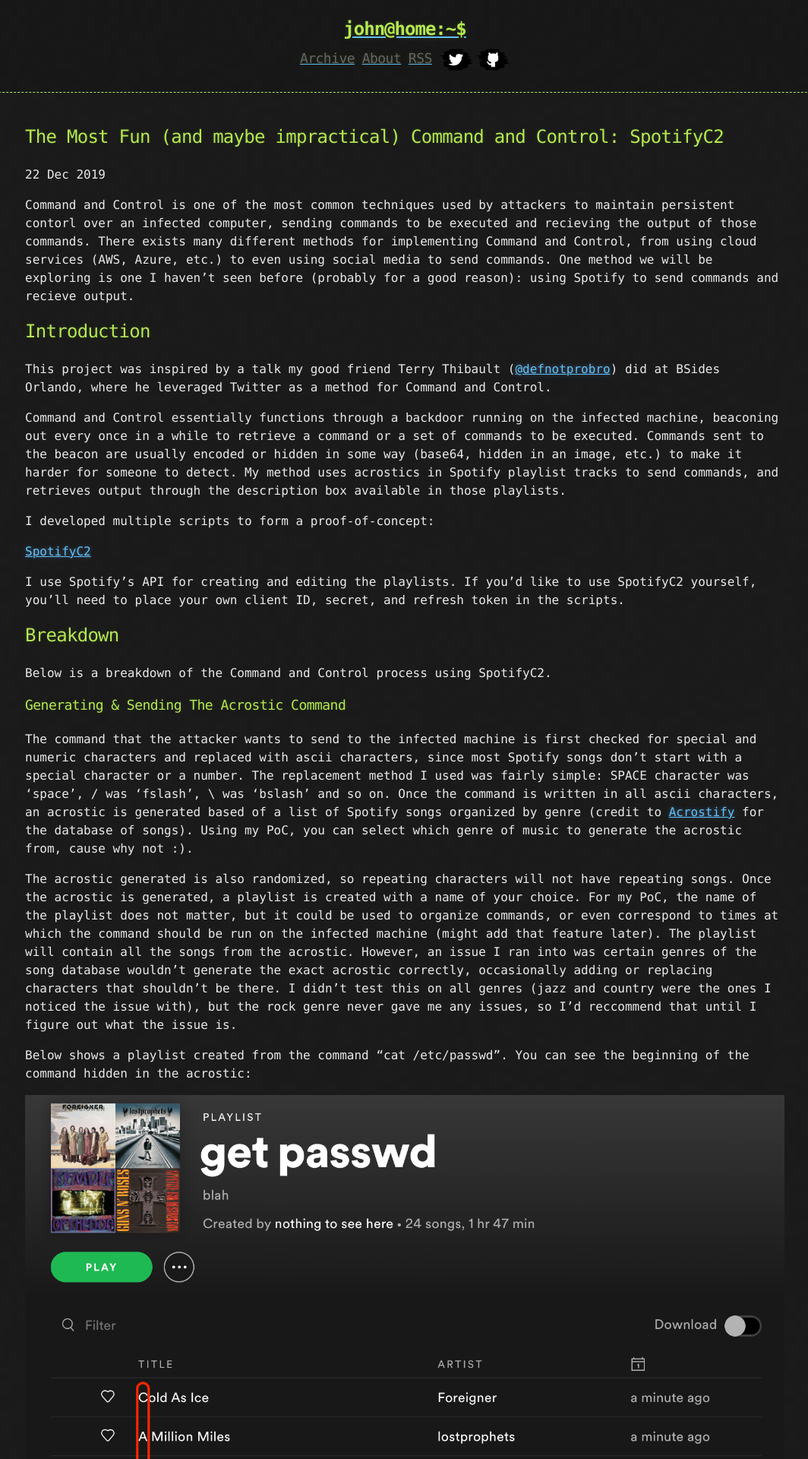
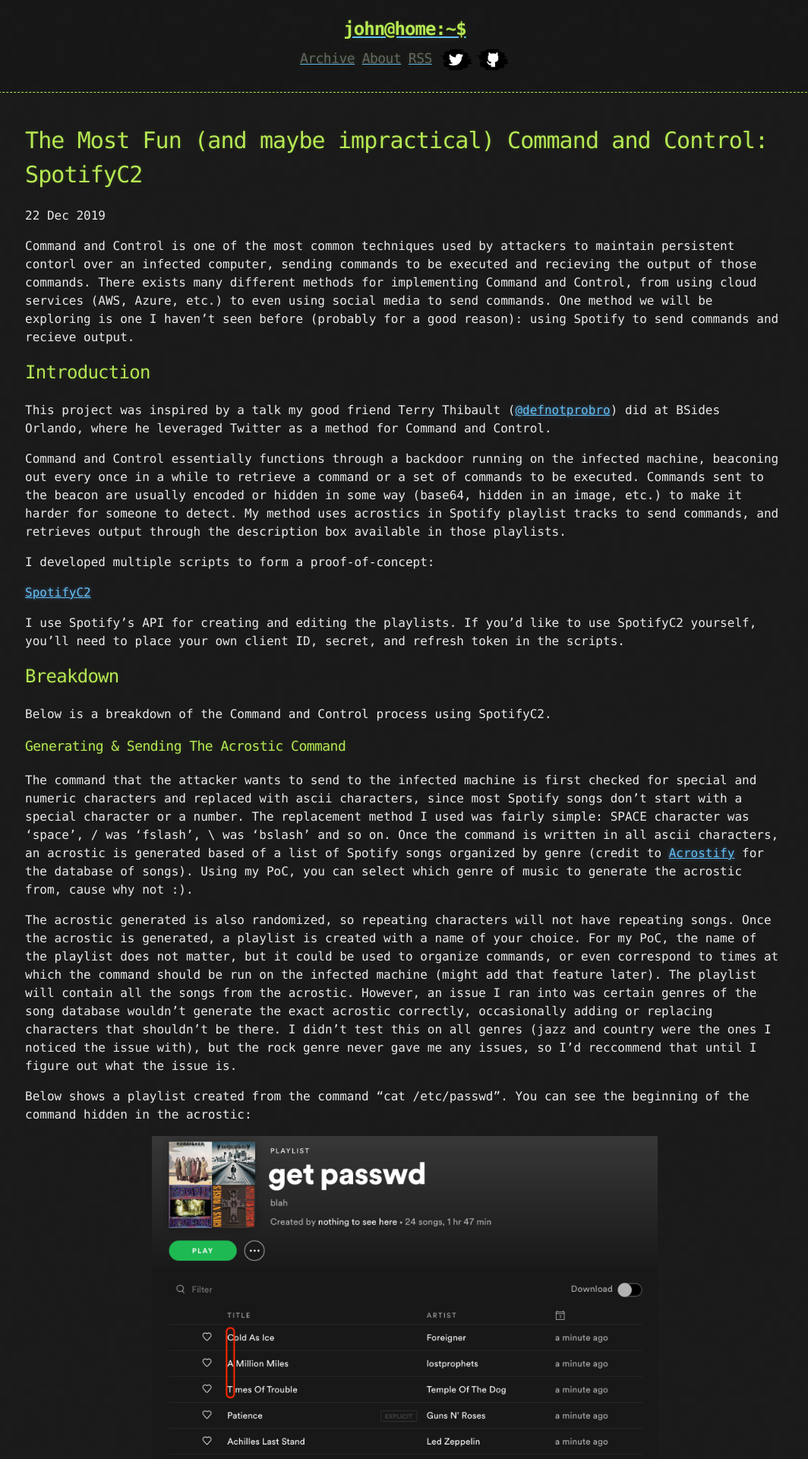
Before and after one commit to JohnWoodman/blog, a Jekyll site: the page built from _posts/2019-12-22-SpotifyC2.md, in a window 1280 px wide. Shown: the top 1920 px of the page at 76% size, without its empty margins (107-1171 px from the left). Built offline with Jekyll 4.4.1, drawn with Linux system fonts in a browser that asks for light colours.

Commit message:
slight edits

```diff
--- a/_layouts/post.html
+++ b/_layouts/post.html
@@ -3,7 +3,7 @@
 ---
 
 <article>
-  <h2>{{ page.title }}</h2>
+  <h1>{{ page.title }}</h1>
   <time datetime="{{ page.date | date_to_xmlschema }}" class="by-line">{{ page.date | date_to_string }}</time>
   {{ content }}
 </article>
--- a/_posts/2019-12-22-SpotifyC2.md
+++ b/_posts/2019-12-22-SpotifyC2.md
@@ -30,7 +30,7 @@
 
 Below shows a playlist created from the command "cat /etc/passwd". You can see the beginning of the command hidden in the acrostic:
 
-![](/assets/2019-12-22-SpotifyC2/1.png)
+![](/assets/2019-12-22-SpotifyC2/1.png){:height="435px" width="666px" style="display: block; margin-left: auto; margin-right: auto;"}
 
 Once the playlist is created, the playlist ID and command is placed in a file (playlist_id_list.txt) on your local machine, which is to be used later when retrieving the output from the infected machine.
 
@@ -46,7 +46,7 @@
 
 Below shows a playlist created by the backdoor. A piece of the base64 encoded output is embedded in the description, and the name of the playlist reflects the playlist ID of the original command acrsotic, with an incrementing number added as the suffix (the image shows the 29th playlist created for this output). On the left are the list of the other playlists created, each containing a piece of the output to be re-assembled and decoded:
 
-![](/assets/2019-12-22-SpotifyC2/2.png)
+![](/assets/2019-12-22-SpotifyC2/2.png){:height="354px" width="671px" style="display: block; margin-left: auto; margin-right: auto;"}
 
 In my Poc, the script that does all this is [backdoor.py](https://github.com/JohnWoodman/SpotifyC2/blob/master/backdoor.py)
 
@@ -56,7 +56,7 @@
 
 As shown below, once this process is complete, the playlists associated with the command and its output is deleted:
 
-![](/assets/2019-12-22-SpotifyC2/3.png)
+![](/assets/2019-12-22-SpotifyC2/3.png){:height="348px" width="533px" style="display: block; margin-left: auto; margin-right: auto;"}
 
 In my PoC, the script that does all this is [getOutput.py](https://github.com/JohnWoodman/SpotifyC2/blob/master/getOutput.py)
 
```
Also changed, not shown: 6 other files.
